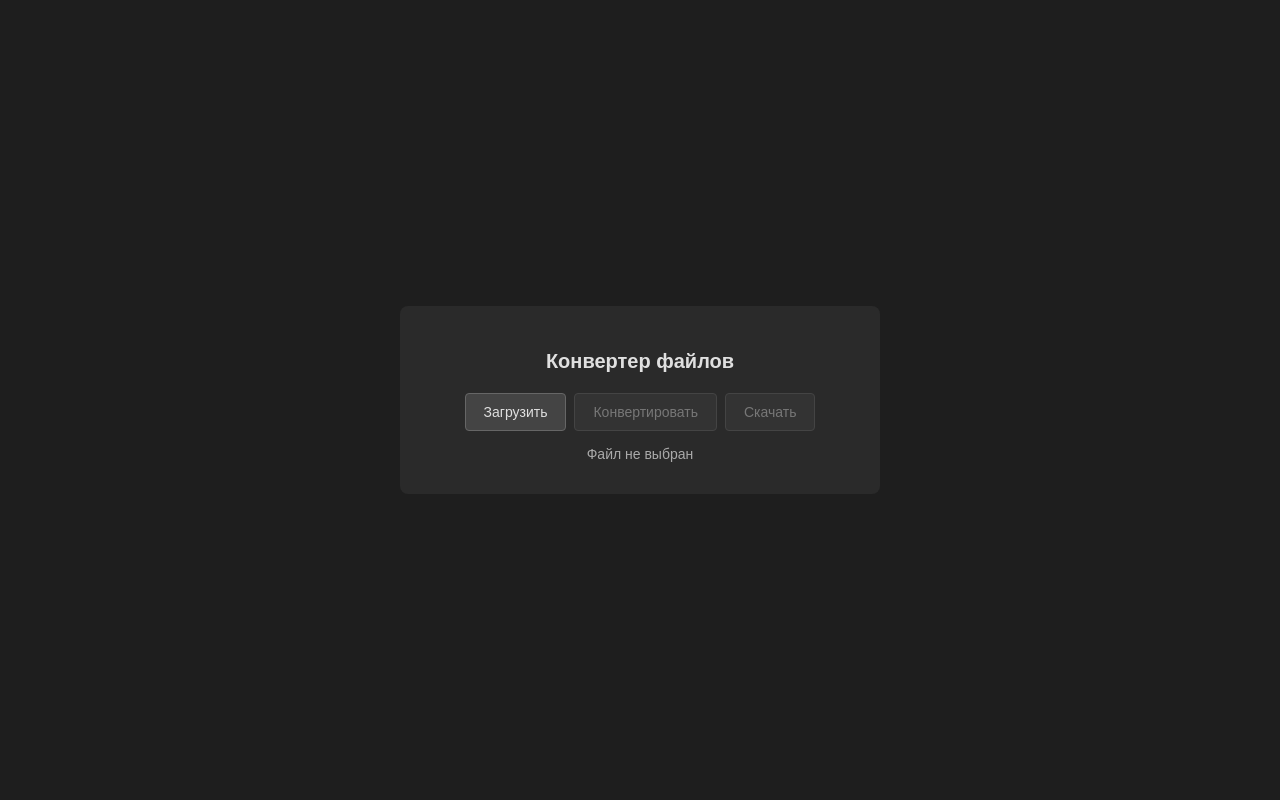
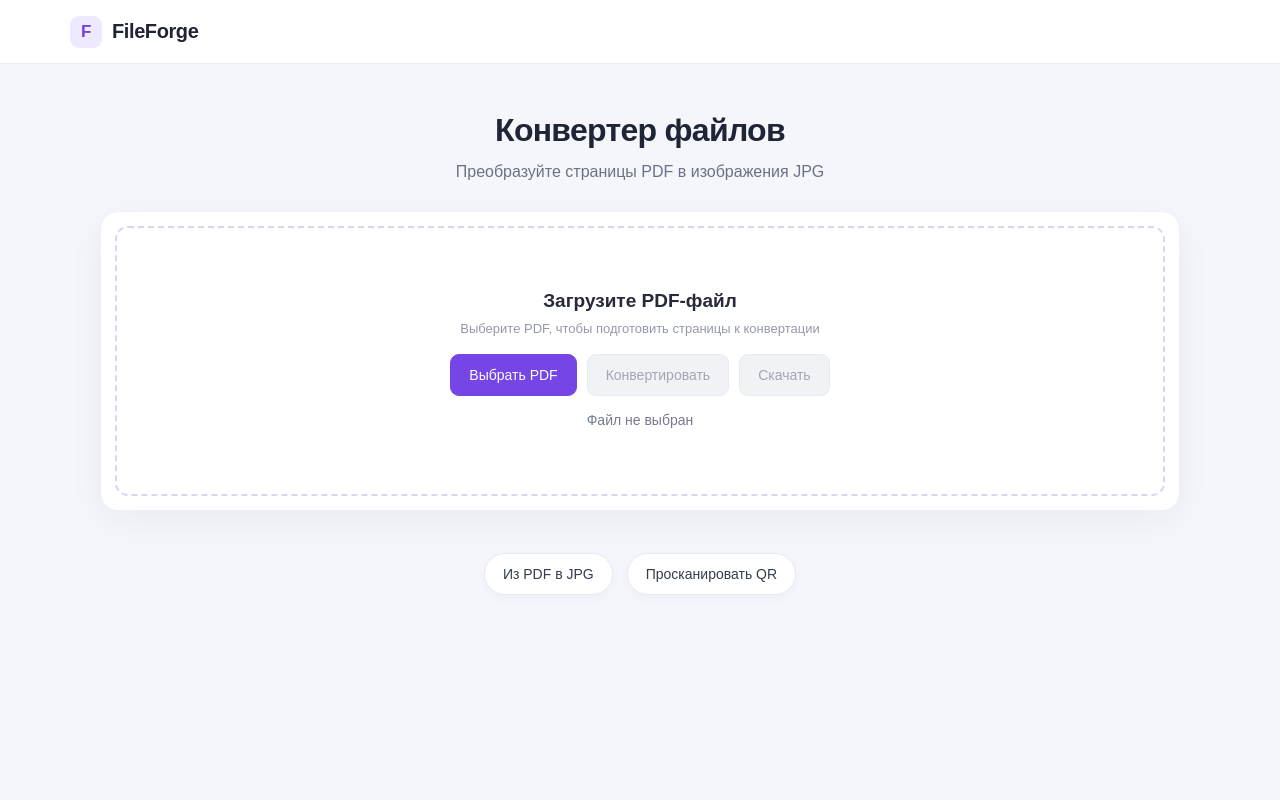
Before and after one commit to FedorKareev/FileForge, a Django app: page / in a window 1280 px wide. Run offline with Django 5.2, Linux system fonts and the light colour scheme.

Commit message:
Новый дизайн

```diff
--- a/converter/templates/index.html
+++ b/converter/templates/index.html
@@ -4,75 +4,235 @@
     <meta charset="UTF-8">
     <title>Конвертер файлов</title>
     <style>
+        * {
+            box-sizing: border-box;
+        }
+        :root {
+            color-scheme: light;
+            font-family: Arial, sans-serif;
+            color: #202536;
+            background: #f4f6fb;
+        }
         body {
-            background: #1e1e1e;
-            color: #e0e0e0;
-            font-family: Arial, sans-serif;
+            min-height: 100vh;
+            margin: 0;
+            background: #f4f6fb;
+        }
+        .site-header {
+            height: 64px;
             display: flex;
+            align-items: center;
+            padding: 0 max(24px, calc((100% - 1140px) / 2));
+            background: #fff;
+            border-bottom: 1px solid #e9edf5;
+        }
+        .brand {
+            display: inline-flex;
+            align-items: center;
+            gap: 10px;
+            color: #202536;
+            font-size: 20px;
+            font-weight: 700;
+            letter-spacing: -0.4px;
+        }
+        .brand-mark {
+            display: grid;
+            width: 32px;
+            height: 32px;
+            place-items: center;
+            border-radius: 9px;
+            background: #eee9ff;
+            color: #7143df;
+            font-size: 17px;
+            font-weight: 700;
+        }
+        main {
+            display: flex;
+            flex-direction: column;
             justify-content: center;
             align-items: center;
-            min-height: 100vh;
+            padding: 48px 24px 0;
+        }
+        .intro {
+            margin-bottom: 26px;
+            text-align: center;
+        }
+        .intro h1 {
+            margin: 0 0 10px;
+            color: #202536;
+            font-size: clamp(26px, 4vw, 32px);
+            letter-spacing: -0.7px;
+        }
+        .intro p {
             margin: 0;
+            color: #6b7283;
+            font-size: 16px;
+            line-height: 1.6;
         }
         .box {
-            background: #2a2a2a;
-            padding: 30px;
-            border-radius: 8px;
-            width: 420px;
+            width: min(100%, 1080px);
+            padding: 14px;
+            border: 1px solid #edf0f6;
+            border-radius: 18px;
+            background: #fff;
+            box-shadow: 0 10px 35px rgb(31 42 68 / 5%);
             text-align: center;
         }
-        h1 {
-            font-size: 20px;
-            margin-bottom: 20px;
+        .upload-area {
+            display: flex;
+            min-height: 270px;
+            flex-direction: column;
+            justify-content: center;
+            align-items: center;
+            padding: 30px;
+            border: 2px dashed #d9d5f4;
+            border-radius: 13px;
         }
         .buttons {
             display: flex;
             justify-content: center;
-            gap: 8px;
+            gap: 10px;
             flex-wrap: wrap;
-            margin-bottom: 15px;
+            margin: 18px 0 0;
         }
         button {
-            background: #444;
-            color: #e0e0e0;
-            border: 1px solid #666;
-            padding: 10px 18px;
-            border-radius: 4px;
+            min-height: 42px;
+            padding: 0 18px;
+            border: 1px solid #e1e5ee;
+            border-radius: 9px;
+            background: #fff;
+            color: #394154;
             cursor: pointer;
+            font: inherit;
             font-size: 14px;
+            transition: background-color 140ms ease, border-color 140ms ease, color 140ms ease;
         }
         button:hover {
-            background: #555;
+            border-color: #c9c1f2;
+            background: #f8f6ff;
         }
         button:disabled {
-            background: #333;
-            color: #777;
-            border-color: #444;
+            border-color: #e8eaf0;
+            background: #f1f2f5;
+            color: #a1a6b2;
             cursor: not-allowed;
         }
+        .primary-button {
+            border-color: #7545e5;
+            background: #7545e5;
+            color: #fff;
+        }
+        .primary-button:hover {
+            border-color: #6235cf;
+            background: #6235cf;
+            color: #fff;
+        }
+        .primary-button:disabled {
+            border-color: #e8eaf0;
+            background: #f1f2f5;
+            color: #a1a6b2;
+        }
+        .upload-prompt {
+            margin: 0;
+            color: #252b3a;
+            font-size: 19px;
+            font-weight: 600;
+        }
+        .file-hint {
+            margin: 9px 0 0;
+            color: #9299a9;
+            font-size: 13px;
+        }
         .info {
+            min-height: 20px;
+            margin-top: 16px;
+            color: #727b8e;
             font-size: 14px;
-            color: #aaa;
-            margin-top: 10px;
-            min-height: 18px;
             word-break: break-all;
         }
         input[type="file"] {
             display: none;
         }
+        .tool-buttons {
+            display: flex;
+            justify-content: center;
+            gap: 14px;
+            flex-wrap: wrap;
+            margin: 42px auto 56px;
+            padding: 0 24px;
+        }
+        .tool-button {
+            min-height: 42px;
+            padding: 0 18px;
+            border: 1px solid #e8eaf1;
+            border-radius: 999px;
+            background: #fff;
+            color: #343c4e;
+            box-shadow: 0 3px 10px rgb(31 42 68 / 4%);
+        }
+        .tool-button:hover {
+            border-color: #d7cff7;
+            background: #f8f6ff;
+            color: #6438d2;
+        }
+        @media (max-width: 600px) {
+            .site-header {
+                height: 58px;
+                padding: 0 18px;
+            }
+            main {
+                padding: 36px 16px 0;
+            }
+            .intro {
+                margin-bottom: 22px;
+            }
+            .intro p {
+                font-size: 14px;
+            }
+            .box {
+                padding: 9px;
+                border-radius: 14px;
+            }
+            .upload-area {
+                min-height: 250px;
+                padding: 22px 12px;
+            }
+            .buttons {
+                gap: 8px;
+            }
+            .buttons button {
+                padding: 0 12px;
+                font-size: 13px;
+            }
+            .tool-buttons {
+                gap: 10px;
+                margin: 28px auto 36px;
+                padding: 0 16px;
+            }
+        }
     </style>
 </head>
 <body>
-    <div class="box">
+    <header class="site-header">
+        <div class="brand"><span class="brand-mark" aria-hidden="true">F</span>FileForge</div>
+    </header>
+    <main>
+        <div class="intro">
             <h1>Конвертер файлов</h1>
+            <p>Преобразуйте страницы PDF в изображения JPG</p>
+        </div>
+        <section class="box" id="converterPanel">
+            <div class="upload-area">
+                <p class="upload-prompt">Загрузите PDF-файл</p>
+                <p class="file-hint">Выберите PDF, чтобы подготовить страницы к конвертации</p>
 
                 <form method="post" enctype="multipart/form-data" id="form">
                     {% csrf_token %}
                     <input type="file" name="file" id="fileInput" accept="application/pdf,.pdf">
 
                     <div class="buttons">
-                <button type="button" id="uploadBtn">Загрузить</button>
-                <button type="submit" name="convert" id="convertBtn" disabled>Конвертировать</button>
+                        <button type="button" class="primary-button" id="uploadBtn">Выбрать PDF</button>
+                        <button type="submit" name="convert" class="primary-button" id="convertBtn" disabled>Конвертировать</button>
                         <button type="button" id="downloadBtn"
                                 {% if not result %}disabled{% endif %}>Скачать</button>
                     </div>
@@ -81,17 +241,41 @@
                 <div class="info" id="info" role="status">
                     {% if error %}{{ error }}{% elif result %}{{ result }}{% else %}Файл не выбран{% endif %}
                 </div>
+            </div>
 
             <a id="downloadLink" href="{% url 'download' %}" style="display:none;"></a>
-    </div>
+        </section>
+    </main>
+
+    <nav class="tool-buttons" aria-label="Инструменты FileForge">
+        <button type="button" class="tool-button" id="pdfToJpgBtn"
+                aria-controls="converterPanel" aria-expanded="true">Из PDF в JPG</button>
+        <button type="button" class="tool-button" id="qrBtn"
+                aria-controls="converterPanel" aria-expanded="true">Просканировать QR</button>
+    </nav>
 
     <script>
+        const converterPanel = document.getElementById('converterPanel');
+        const pdfToJpgBtn = document.getElementById('pdfToJpgBtn');
+        const qrBtn = document.getElementById('qrBtn');
         const fileInput = document.getElementById('fileInput');
         const uploadBtn = document.getElementById('uploadBtn');
         const convertBtn = document.getElementById('convertBtn');
         const downloadBtn = document.getElementById('downloadBtn');
         const downloadLink = document.getElementById('downloadLink');
         const info = document.getElementById('info');
+
+        pdfToJpgBtn.addEventListener('click', () => {
+            converterPanel.hidden = false;
+            pdfToJpgBtn.setAttribute('aria-expanded', 'true');
+            qrBtn.setAttribute('aria-expanded', 'true');
+        });
+
+        qrBtn.addEventListener('click', () => {
+            converterPanel.hidden = true;
+            pdfToJpgBtn.setAttribute('aria-expanded', 'false');
+            qrBtn.setAttribute('aria-expanded', 'false');
+        });
 
         uploadBtn.addEventListener('click', () => {
             fileInput.click();
```
Lines whose indentation alone changed are shown as unchanged.
